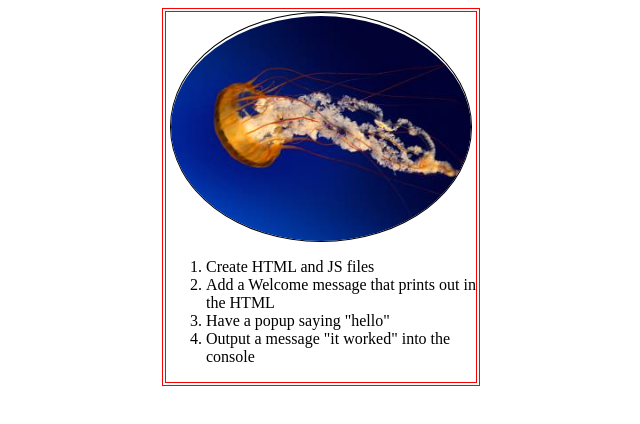
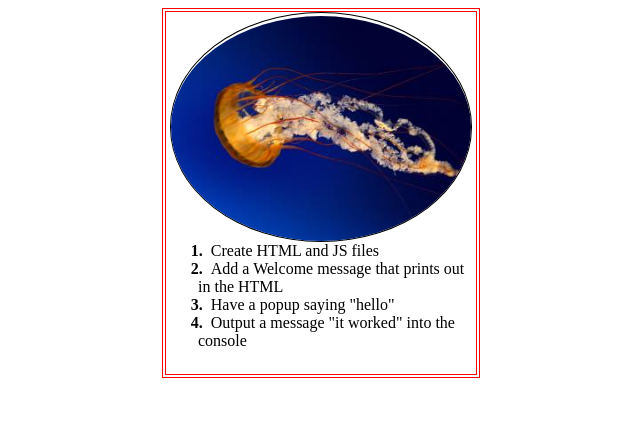
Before and after one commit to golden-orange/appaloosa, a plain HTML site: page 1index.html in a window 1280 px wide. Shown: the whole page, without its empty margins (319-959 px from the left). Drawn offline with Linux system fonts and the light colour scheme.

```diff
--- a/css/1main.css
+++ b/css/1main.css
@@ -18,6 +18,23 @@
 
 }
 
-ol::before {
-  font-weight: bold;
+ol {
+  counter-reset: item;
+  margin: 0 0 1.5em;
+  padding: 0;
+  > li {
+    counter-increment: item;
+    list-style-type: none;
+    margin: 0;
+    padding: 0 0 0 2rem;
+    text-indent: -1.2rem;
+    &::before {
+      content: counter(item) '.';
+      display: inline-block;
+      font-weight: bold;
+      padding-right: .5rem;
+      text-align: right;
+      width: 1.5rem;
+    }
+  }
 }
```
Also changed, not shown: README.txt (added).
